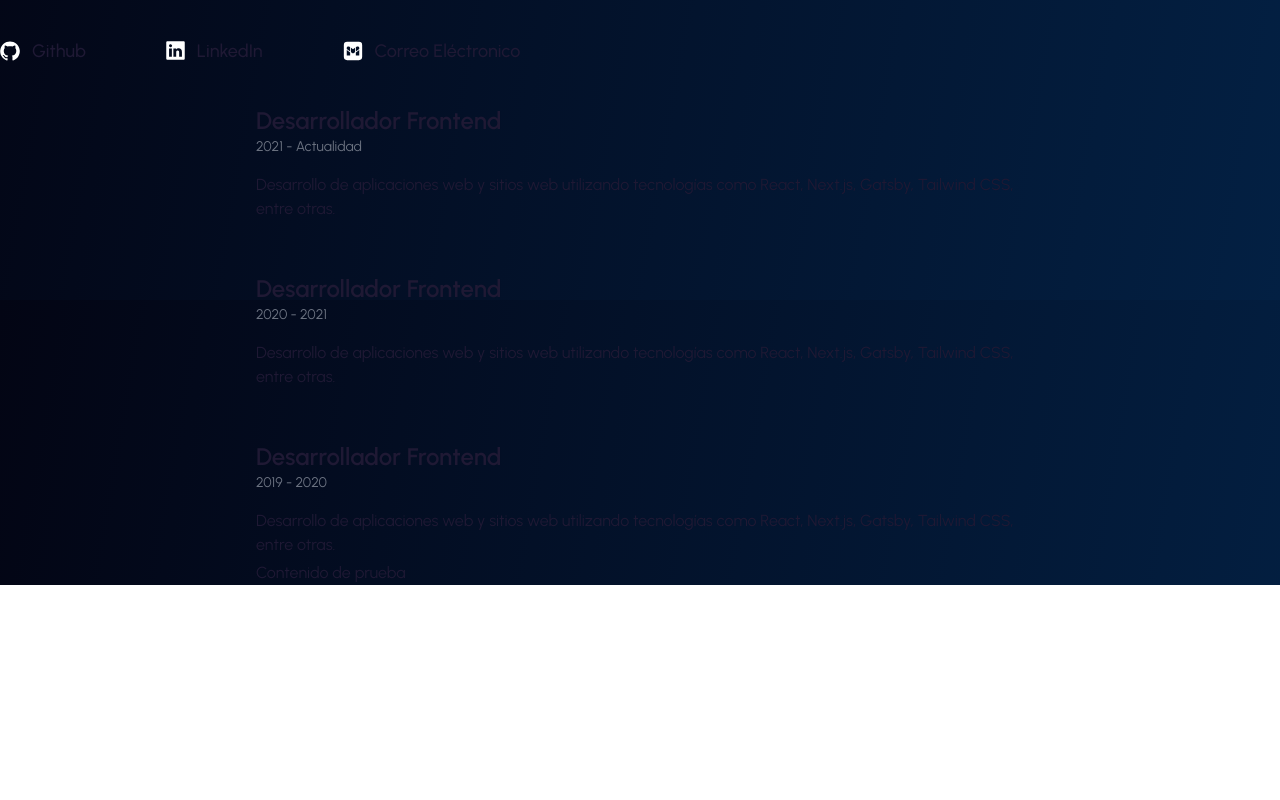
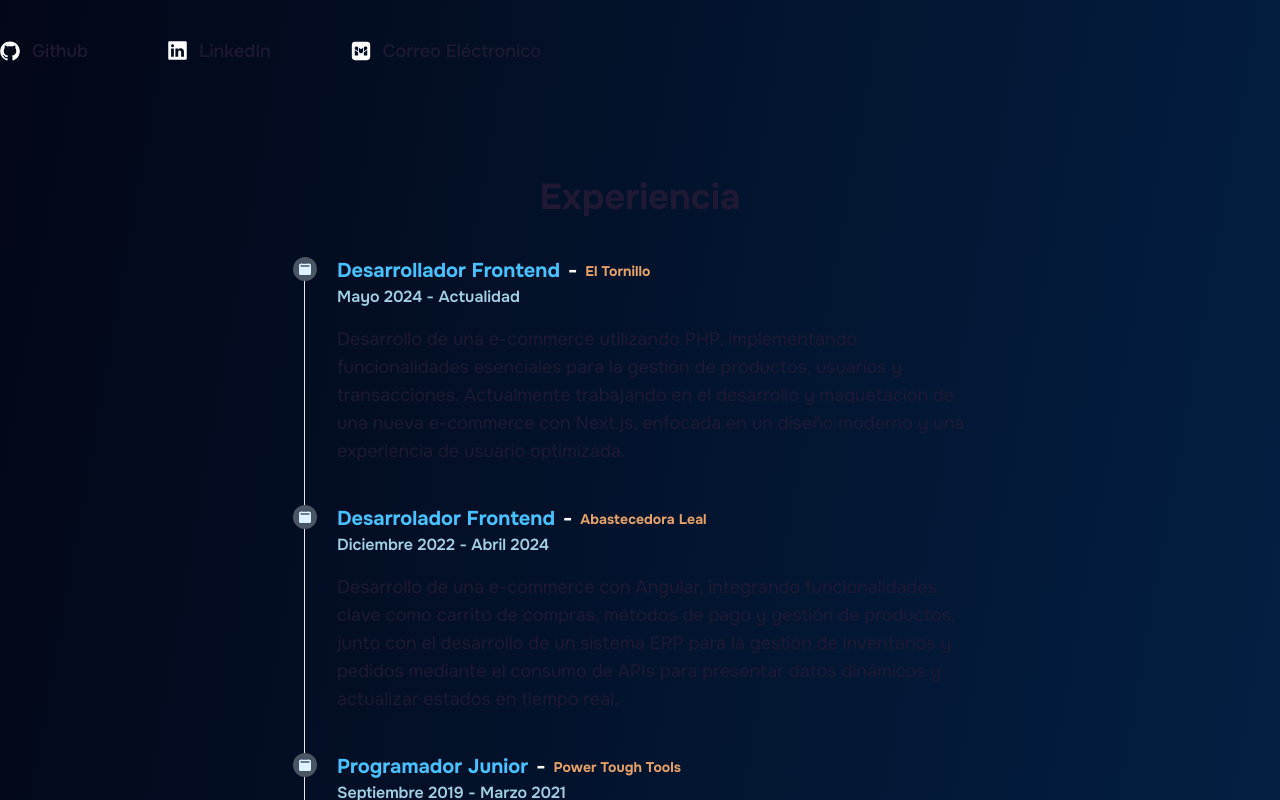
Before and after one commit to DannySegov/Portfolio, a Next.js app: page / in a window 1280 px wide. Shown: the part 500-1300 px from the top of the page. Before the commit the page ends 1085 px from the top, so only its background shows below. Built offline with nearby package versions, Linux system fonts and the light colour scheme.

Commit message:
Desarrollo de la sección de experiencia

```diff
--- a/src/app/globals.css
+++ b/src/app/globals.css
@@ -15,7 +15,7 @@
 }
 
 html, body {
-  height: 100%;
+  //height: 150%;
   margin: 0;
   padding: 0;
   color: var(--foreground);
--- a/src/app/layout.tsx
+++ b/src/app/layout.tsx
@@ -1,10 +1,11 @@
 import type { Metadata } from "next";
-import { Urbanist } from "next/font/google";
+import { Onest } from "next/font/google";
 import "./globals.css";
 import Navbar from "@/components/Navbar/navbar";
 
-const urbanist = Urbanist({
+const onest = Onest({
   subsets: ["latin"],
+ // variable: true,
 });
 
 export const metadata: Metadata = {
@@ -20,7 +21,7 @@ export default function RootLayout({
   return (
     <html lang="en">
       <body
-        className={`${urbanist.className} antialiased`}
+        className={`${onest.className} antialiased`}
       >
         <Navbar/>
         {children}
--- a/src/app/page.tsx
+++ b/src/app/page.tsx
@@ -1,10 +1,12 @@
-import { Experience } from "@/components/Experience/Experience";
-import { OnMy } from "@/components/OnMy";
+import Experience from "@/components/Experience/Experience";
+import OnMy from "@/components/OnMy/OnMy";
+
+
 export default function Home() {
   return (
-    <div>
-      <OnMy />
-      <Experience />
+    <div className="w-full mx-auto">
+      <OnMy id="home"/>
+      <Experience id="experience"/>
     </div>
   );
 }
--- a/src/components/Experience/Experience.data.ts
+++ b/src/components/Experience/Experience.data.ts
@@ -2,22 +2,22 @@ export const dataExperience = [
     {
         id: 1,
         title: 'Desarrollador Frontend',
-        company: 'Freelance',
-        date: '2021 - Actualidad',
-        description: 'Desarrollo de aplicaciones web y sitios web utilizando tecnologías como React, Next.js, Gatsby, Tailwind CSS, entre otras.'
+        company: 'El Tornillo',
+        date: 'Mayo 2024 - Actualidad',
+        description: 'Desarrollo de una e-commerce utilizando PHP, implementando funcionalidades esenciales para la gestión de productos, usuarios y transacciones. Actualmente trabajando en el desarrollo y maquetación de una nueva e-commerce con Next.js, enfocada en un diseño moderno y una experiencia de usuario optimizada.'
     },
     {
         id: 2,
-        title: 'Desarrollador Frontend',
-        company: 'Código Facilito',
-        date: '2020 - 2021',
-        description: 'Desarrollo de aplicaciones web y sitios web utilizando tecnologías como React, Next.js, Gatsby, Tailwind CSS, entre otras.'
+        title: 'Desarrolador Frontend',
+        company: 'Abastecedora Leal',
+        date: 'Diciembre 2022 - Abril 2024',
+        description: 'Desarrollo de una e-commerce con Angular, integrando funcionalidades clave como carrito de compras, métodos de pago y gestión de productos, junto con el desarrollo de un sistema ERP para la gestión de inventarios y pedidos mediante el consumo de APIs para presentar datos dinámicos y actualizar estados en tiempo real.'
     },
     {
         id: 3,
-        title: 'Desarrollador Frontend',
-        company: 'Freelance',
-        date: '2019 - 2020',
-        description: 'Desarrollo de aplicaciones web y sitios web utilizando tecnologías como React, Next.js, Gatsby, Tailwind CSS, entre otras.'
-    }
+        title: 'Programador Junior',
+        company: 'Power Tough Tools',
+        date: 'Septiembre 2019 - Marzo 2021',
+        description: 'Diseñé y colaboré en el desarrollo del prototipo de la tienda en línea, trabajando en conjunto con programadores senior en la programación de la página, y apoyé en la gestión de ventas digitales y el mantenimiento del sitio web.'
+    },
 ]
--- a/src/components/Experience/Experience.tsx
+++ b/src/components/Experience/Experience.tsx
@@ -1,25 +1,29 @@
 import { dataExperience } from "./Experience.data";
+import { BsCalendar2Fill } from "react-icons/bs";
 
-export function Experience() {
+export default function Experience({ id }: { id: string }) {
     return (
-        <div className="w-full max-w-3xl mx-auto">
-            <div className="-my-6">
-                {dataExperience.map(({ id, title, date, description }) => (
-                    <div key={id} className="py-6">
-                        <h3 className="text-2xl font-semibold">{title}</h3>
-                        <p className="text-sm text-gray-500">{date}</p>
-                        <p className="mt-4">{description}</p>
-
-                        <div className="flex flex-col sm:flex-row items-start mb-1
-                        group-last:before:hidden before:absolute
-                        before:left-2 sm:before:left-0 before:h-full">
-
-                        </div>
-                    </div>
-                ))}
+        <div id={id} className="container mx-auto py-8 px-4">
+            <h3 className="text-4xl font-bold my-10 text-center">Experiencia</h3>
+            <div className="flex flex-col items-center">
+                <ul className="relative border-l max-w-2xl">
+                    {dataExperience.map(({ id, title, company, date, description }) => (
+                        <li key={id} className="mb-8 md:mb-6 ml-6 flex items-start">
+                            <span className="absolute flex items-center justify-center bg-grayBlue rounded-full -left-2 ring-4 ring-gray-600 w-4 h-4 mt-1">
+                                <BsCalendar2Fill className="text-blueLight text-sm w-3 h-3" />
+                            </span>
+                            <div className="ml-2">
+                                <h3 className="flex items-center gap-2 mb-1 text-xl font-bold text-secondary">
+                                    {title}<span className="text-white">-</span>
+                                    <span className="text-sm text-orangeLight">{company}</span>
+                                </h3>
+                                <time className="block mb-5 text-2lg font-semibold leading-none text-blueLiDark">{date}</time>
+                                <p className="mb-4 text-lg">{description}</p>
+                            </div>
+                        </li>
+                    ))}
+                </ul>
             </div>
-            <p>Contenido de prueba</p>
         </div>
-
     )
 }
--- a/src/components/Navbar/Header.data.ts
+++ b/src/components/Navbar/Header.data.ts
@@ -2,31 +2,31 @@ export const dataHeader = [ // Data para el menu de navegación
     {
         id: 1,
         name: 'Sobre mi',
-        idLink: '/' //# Home
+        url: '#home' //# Home
     },
     {
         id: 2,
         name: 'Experiencia',
-        idLink: '/experience'
+        url: '#experience'
     },
     {
         id: 3,
         name: 'Proyectos',
-        idLink: '/projects'
+        url: '#projects'
     },
     {
         id: 4,
         name: 'Tecnologias',
-        idLink: '/technologies'
+        url: '#technologies'
     },
     {
         id: 5,
         name: 'Certificaciones',
-        idLink: '/certifications'
+        url: '#certifications'
     },
     {
         id: 6,
         name: 'Contacto',
-        idLink: '/contact'
+        url: '#contact'
     }
 ]
--- a/src/components/Navbar/navbar.tsx
+++ b/src/components/Navbar/navbar.tsx
@@ -21,9 +21,9 @@ export const navbar = () => {
 
                 <div className={`${isOpenMenuMobile ? 'block' : 'hidden'} w-full md:block md:w-auto`}> {/* Si el estado es true se muestra el menu, si es false se oculta */}
                     <div className='flex flex-col p-4 mt-4 md:p-0 md:flex-row md:space-x-2 md:mt-0 md:border-0'> {/* Se define el menu */}
-                        {dataHeader.map(({ id, name, idLink }) => (
+                        {dataHeader.map(({ id, name, url }) => (
                             <div key={id} className='px-4 transition-all duration-500 ease-in-out'>
-                                <Link href={idLink} className='text-lg hover:text-secondary'>{name}</Link>
+                                <Link href={url} className='text-lg hover:text-secondary'>{name}</Link>
                             </div>
                         ))}
                     </div>
--- a/src/components/OnMy/OnMy.tsx
+++ b/src/components/OnMy/OnMy.tsx
@@ -1,8 +1,8 @@
 import { SocialLink } from "./SocialLink";
 
-export function OnMy() {
+export default function OnMy({ id }: { id: string }) {
     return (
-        <div className="grid max-w-7xl mx-auto md:grid-cols-2">
+        <div id={id} className="grid max-w-7xl mx-auto md:grid-cols-2">
             <div className="mt-20 flex flex-col px-4 md:px-0">
                 <h1 className="text-5xl font-semibold">Daniela Salazar Segoviano</h1>
                 <h3 className="text-3xl text-secondary mt-4">Desarrollador Frontend</h3>
--- a/src/components/OnMy/index.ts
+++ /dev/null
@@ -1,2 +0,0 @@
-export * from './OnMy'; // Export the OnMy component
-export * from './SocialLink'; // Export the SocialLink component
--- a/tailwind.config.ts
+++ b/tailwind.config.ts
@@ -11,6 +11,10 @@ export default {
     extend: {
       colors: {
         secondary: "#47C2FF",
+        grayBlue: "#475569",
+        blueLight: "#def2ff",
+        blueLiDark: "#a1d0e5",
+        orangeLight: "#e6a169",
         background: "var(--background)",
         foreground: "var(--foreground)",
       },
```
